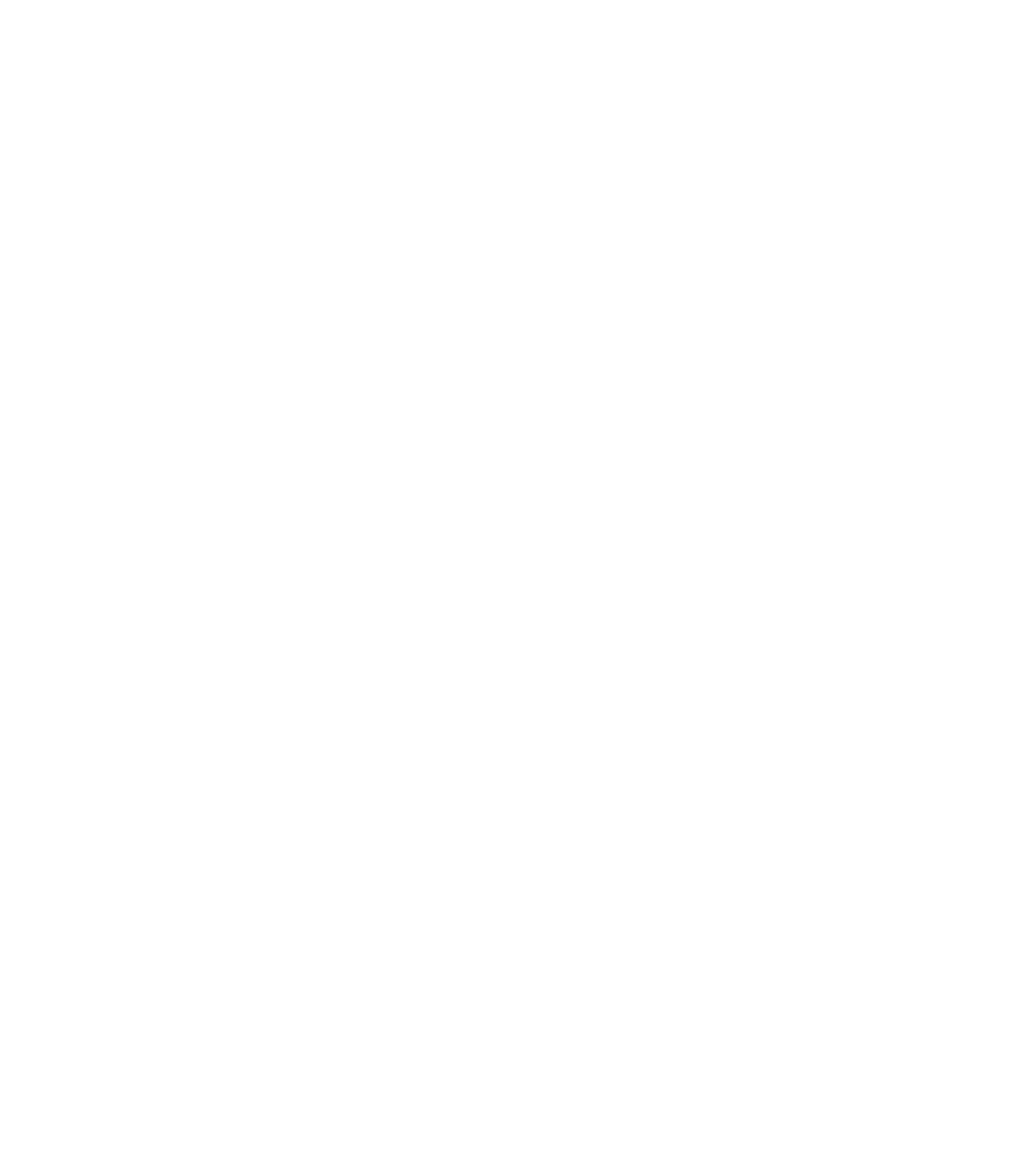
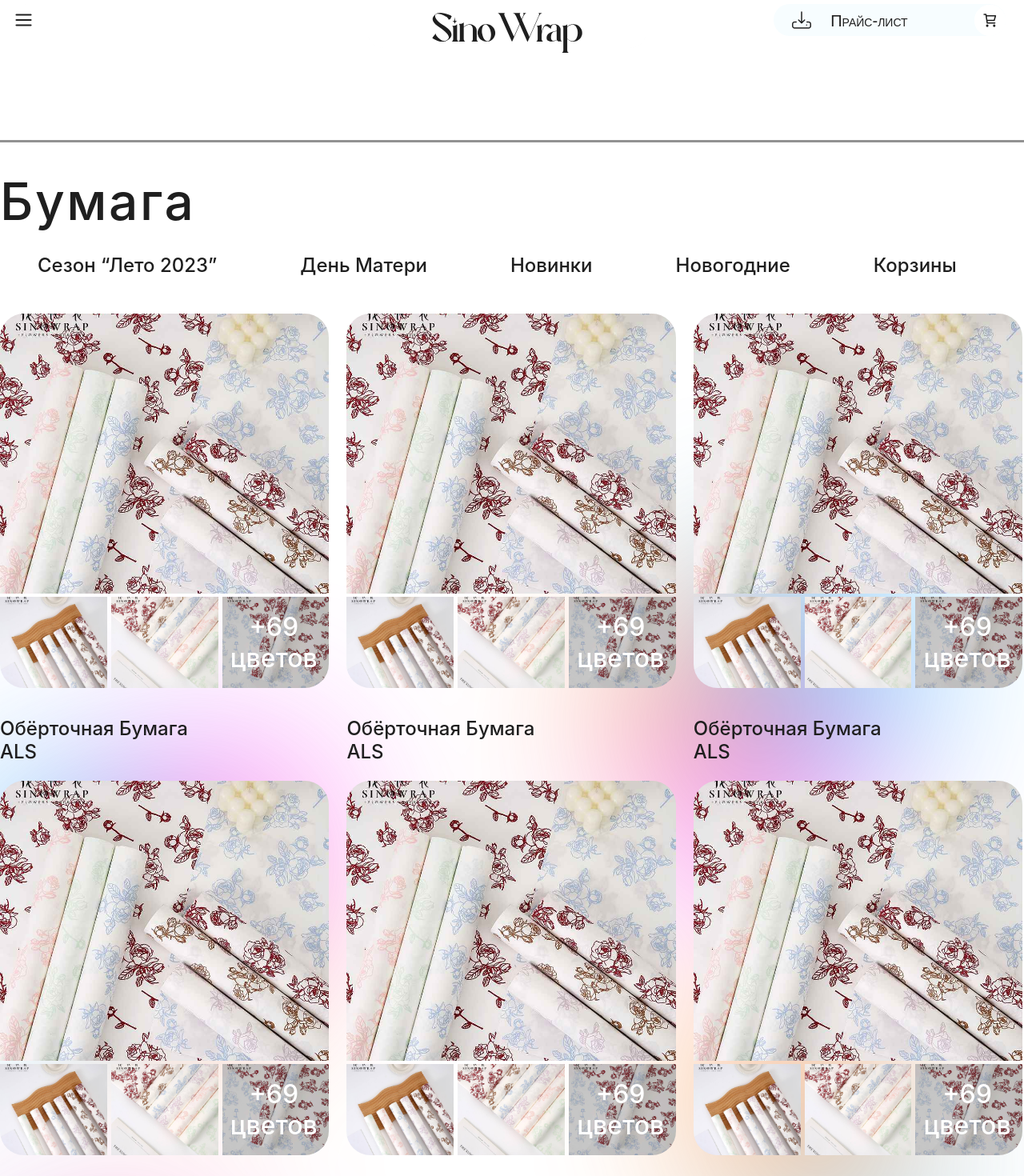
Before and after one commit to QQQOleksiy/flovers, a React (Create React App) app: page /catalog/paper in a window 1280 px wide. Before the commit this address had no page. Shown: the top 1470 px of the page at 80% size. Before the commit the page ends 800 px from the top, so only its background shows below. Built offline with nearby package versions, Linux system fonts and the light colour scheme; a web font is replaced by a local one.

Commit message:
All category products page

```diff
--- a/src/App.js
+++ b/src/App.js
@@ -5,6 +5,7 @@
 import HomePage from "./pages/HomePage/HomePage";
 import CatalogPage from './pages/CatalogPage/CatalogPage';
 import ItemPage from './pages/ItemPage/ItemPage';
+import AllCategoryProductsPage from './pages/AllCategoryProductsPage/AllCategoryProductsPage';
 
 function App() {
     return (
@@ -15,6 +16,7 @@
                     <Route path={'/home'} element={<HomePage/>}/>
                     <Route path={'/catalog'} element={<CatalogPage/>}/>
                     <Route path={'/item'} element={<ItemPage/>}/>
+                    <Route path={'/catalog/paper'} element={<AllCategoryProductsPage/>}/>
                 </Route>
             </Routes>
         </div>
--- a/src/components/SimilarItemsCard/SimilarItemsCard.module.css
+++ b/src/components/SimilarItemsCard/SimilarItemsCard.module.css
@@ -3,6 +3,7 @@
     width: calc(25% - 8px);
     height: 335px;
     margin-top: 37px;
+    cursor: pointer;
 }
 
 .similar_item_image {
--- /dev/null
+++ b/src/pages/AllCategoryProductsPage/AllCategoryProductsPage.js
@@ -0,0 +1,31 @@
+import React from 'react';
+import { ProductPreview, ScrollButtons } from './../../components/index'
+
+import css from './all_category_products_page.module.css'
+
+const CatalogPage = () => {
+    return (
+        <div className={css.catalog_container}>
+            <hr className={css.catalog_product_hr}/>
+            <h4 className={css.catalog_product_big_text}>Бумага</h4>
+            <ScrollButtons/>
+            <div className={css.catalog_products_container}>
+                <ProductPreview/>
+                <ProductPreview/>
+                <ProductPreview/>
+                <ProductPreview/>
+                <ProductPreview/>
+                <ProductPreview/>
+                <ProductPreview/>
+                <ProductPreview/>
+                <ProductPreview/>
+                <ProductPreview/>
+                <ProductPreview/>
+                <ProductPreview/>
+            </div>
+            <div>Pagination TODO</div>
+        </div>
+    );
+};
+
+export default CatalogPage;
--- /dev/null
+++ b/src/pages/AllCategoryProductsPage/all_category_products_page.module.css
@@ -0,0 +1,32 @@
+.catalog_container {
+    margin-top: 175px;
+    margin-left: auto;
+    margin-right: auto;
+    max-width: 1387px;
+}
+
+.catalog_products_container {
+    margin-top: 33px;
+    margin-bottom: 153px;
+    display: flex;
+    gap: 22px;
+    flex-wrap: wrap;
+}
+
+.catalog_product_hr {
+    height: 1px;
+    background-color: #929292;
+    margin: 0;
+    border-color: rgb(0, 0, 0, 0);
+}
+
+.catalog_product_big_text {
+    color: #1F1F1F;
+    font-size: 64px;
+    font-weight: 510;
+    letter-spacing: 2.56px;
+    word-wrap: break-word;
+    margin-top: 35px;
+    margin-bottom: 14px;
+    cursor: pointer;
+}
```
